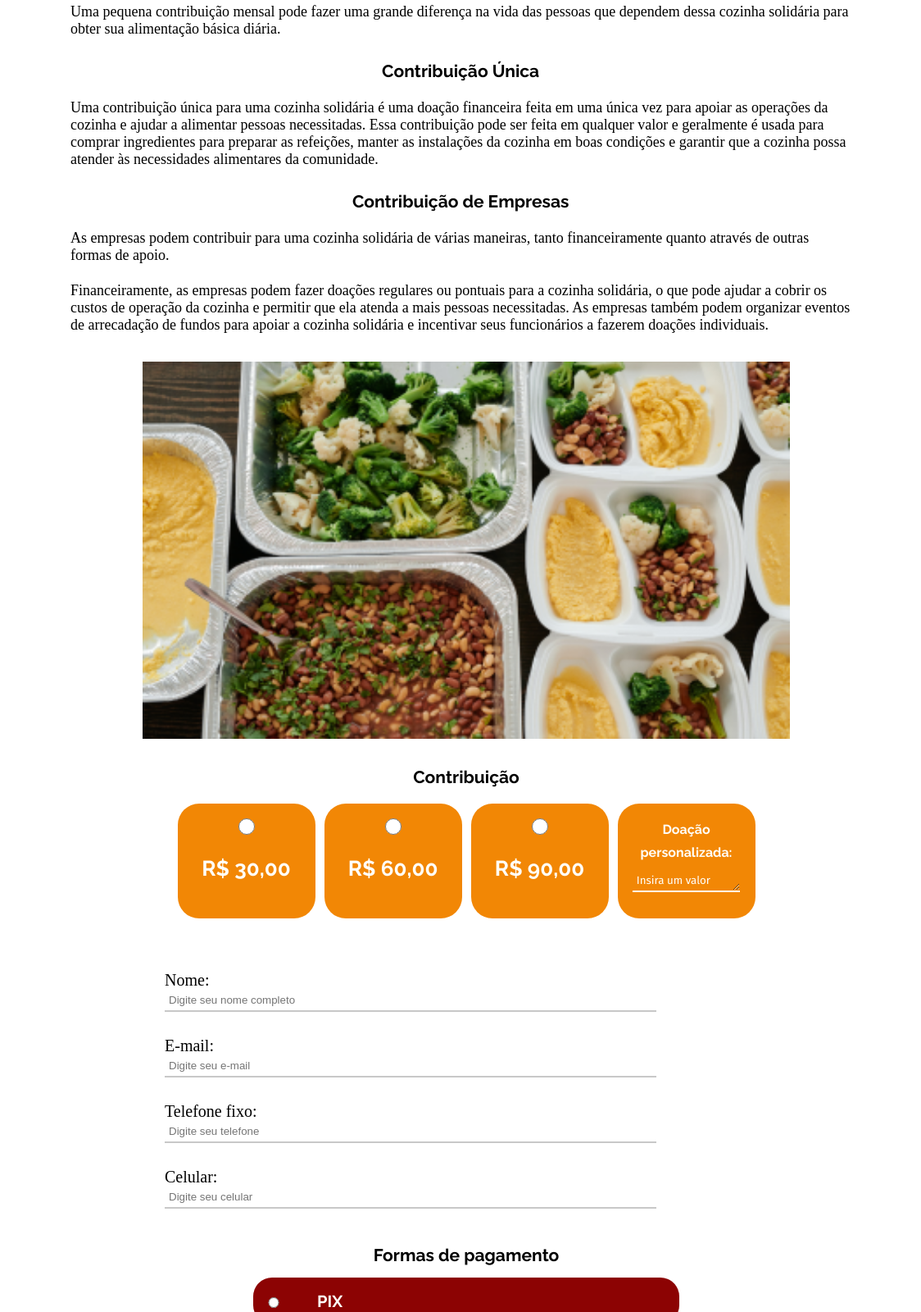
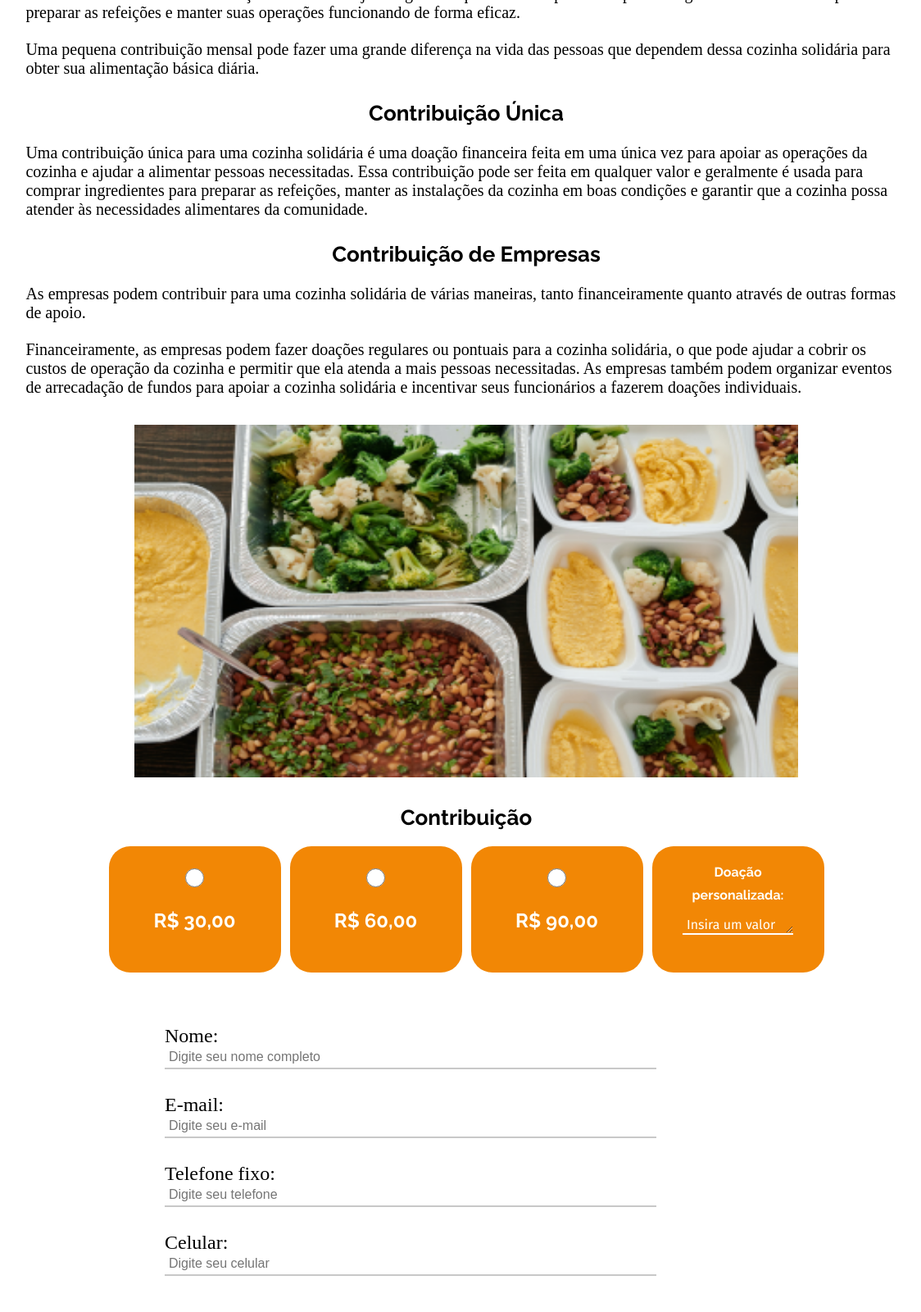
Before and after one commit to Lilian-Carvalho25/Doe-e-alimente, a PHP site: page /contribuicao.html in a window 1536 px wide. Shown: the part 720-2320 px from the top of the page at 82% size, without its empty margins (199-1323 px from the left). Run offline with PHP 8.4, Linux system fonts and the light colour scheme.

Commit message:
Responsividade - página contribuição

```diff
--- a/contribuicao.html
+++ b/contribuicao.html
@@ -157,24 +157,24 @@
             <div id="container-formas">
                 <div class="pagamento">
                     <label for="pix">
-                        <input type="radio" name="pix" value="pix" id="pix">
+                        <input type="radio" name="pagamento" value="pix" id="pix">
                         PIX
                     </label>
                 </div>
                 <div class="pagamento">
                     <label for="cartao-credito">
-                        <input type="radio" name="cartao-credito" id="cartao-credito"> Cartão de crédito
+                        <input type="radio" name="pagamento" id="cartao-credito"> Cartão de crédito
                     </label>
                 </div>
                 <div class="pagamento">
                     <label for="cartao-debito">
-                        <input type="radio" name="cartao-debito" id="cartao-debito"> Cartão de débito
+                        <input type="radio" name="pagamento" id="cartao-debito"> Cartão de débito
                     </label>
                 </div>
 
                 <div class="pagamento">
                     <label for="transferencia">
-                        <input type="radio" name="transferencia" id="transferencia"> Transferência bancária
+                        <input type="radio" name="pagamento" id="transferencia"> Transferência bancária
                     </label>
                 </div>
 
--- a/css/style.css
+++ b/css/style.css
@@ -228,6 +228,11 @@ nav h2 a {
 #container-selecao .caixas textarea::placeholder {
     color: #fffffa;
     font-family: "fira sans", 'Segoe UI', Tahoma, Geneva, Verdana, sans-serif;
+}
+
+#container-selecao .caixas textarea{
+    border: none;
+    border-bottom: white 1px solid;
 }
 
 #container-selecao input {
@@ -515,3 +520,113 @@ form{
         font-size: 20px;
     }
 }
+
+/* A PARTIR DE 1450px */
+@media screen and (min-width:1450px){
+    nav a {
+        font-size: 20px;
+    }
+
+    #espaco-texto{
+        max-width: 70%;
+        margin: 0 auto;
+    }
+
+    #espaco-texto h2, #contribuicao h2, #formas-de-pagamento h2 {
+        font-size: 26px;
+    }
+
+    #espaco-texto p {
+        font-size: 20px;
+    }
+
+    .rodape p {
+        font-size: 20px;
+    }
+
+    #container-contribuicao img {
+        height: 430px;
+        width: 810px;
+    }
+
+    #container-selecao input {
+        margin: 1.9rem 1rem;
+        width: 23px;
+        height: 23px;
+    }
+
+    #container-selecao label {
+        background-color: #F28705;
+        font-size: 24px;
+        height: 11rem;
+        width: 15rem;
+    }
+
+    #container-selecao .caixas textarea::placeholder{
+        font-size: 16px;
+    }
+
+    #container-formulario label {
+        font-size: 24px;
+    }
+
+    #container-formulario ::placeholder{
+        font-size: 16px;
+    }
+
+    #container-formas label {
+        width: 700px;
+        margin-top: 4px;
+    }
+
+    #container-formas input {
+        height: 1.3rem;
+        width: 1.5rem;
+        margin-left: 13px;
+        margin-bottom: 5px;
+    }
+
+    #container-formas button {
+        width: 130px;
+    }
+}
+
+/* A PARTIR DE 1540PX */
+@media screen and (min-width:1540px){
+    nav a {
+        font-size: 24px;
+    }
+
+    #espaco-texto{
+        max-width: 75%;
+    }
+
+    #espaco-texto h2, #contribuicao h2, #formas-de-pagamento h2 {
+        font-size: 30px;
+    }
+
+    #espaco-texto p {
+        font-size: 25px;
+    }
+
+    .rodape p {
+        font-size: 25px;
+    }
+
+    #container-contribuicao img {
+        height: 400px;
+        width: 830px;
+    }
+
+    #container-formulario .caixas {
+        margin-left: 90px;
+    }
+}
+
+/* A PARTIR DE 2021PX */
+@media screen and (min-width:2010px){
+    #container-formulario .caixas {
+        margin-left: 300px;
+        max-width: 900px;
+    }
+}
```
